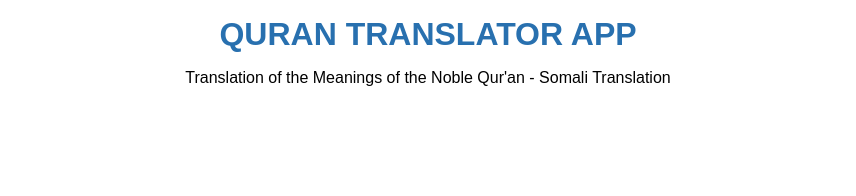
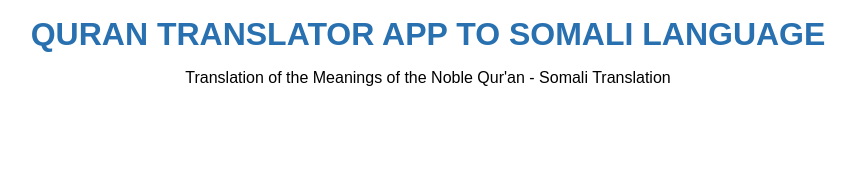
Before and after one commit to AbdirisakKhabir/myQuranApp, a plain HTML site: page index.html in a window 1280 px wide. Shown: the whole page, without its empty margins (212-1068 px from the left). Drawn offline with nearby package versions, Linux system fonts and the light colour scheme; no server answers.

Commit message:
Changing Header

```diff
--- a/index.html
+++ b/index.html
@@ -8,7 +8,7 @@
 </head>
 <body>
     <div class="wrapper">
-        <h1>QURAN TRANSLATOR APP</h1>
+        <h1>QURAN TRANSLATOR APP TO SOMALI LANGUAGE</h1>
             <p>
                 Translation of the Meanings of the Noble Qur'an - Somali Translation
             </p>
```
